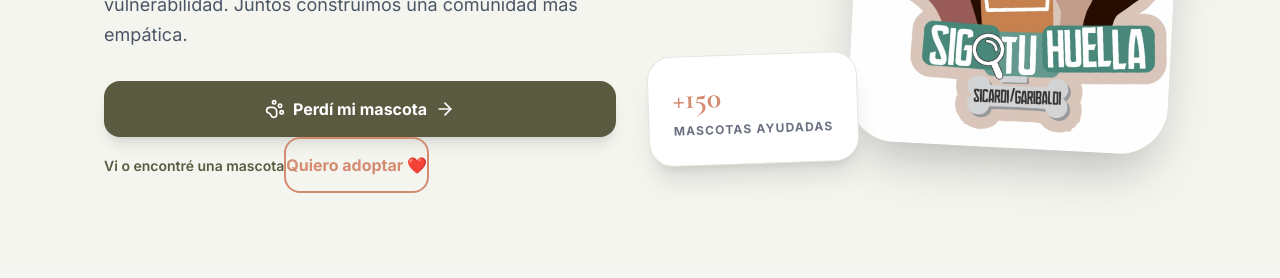
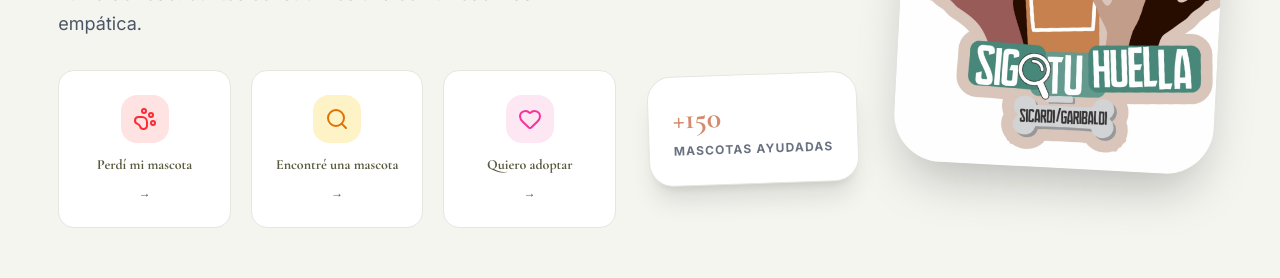
Before and after one commit to sptortarolo-hue/sigotuhuella, a React (Vite) app: page / in a window 1280 px wide. Shown: the part 453-731 px from the top of the page. Built offline with nearby package versions, Linux system fonts and the light colour scheme; no server answers.

Commit message:
feat: 3 cards iguales en hero - relación áurea, mismos iconos, hover sutil

```diff
--- a/src/pages/Home.tsx
+++ b/src/pages/Home.tsx
@@ -1,5 +1,5 @@
 import { Link } from 'react-router-dom';
-import { ArrowRight, Heart, Search, ShieldCheck, Share2, PawPrint } from 'lucide-react';
+import { Heart, Search, ShieldCheck, Share2, PawPrint } from 'lucide-react';
 import { motion } from 'motion/react';
 import { useState, useEffect } from 'react';
 import NewsCarousel from '@/src/components/NewsCarousel';
@@ -33,23 +33,34 @@ export default function Home() {
             <p className="text-base sm:text-lg text-gray-600 leading-relaxed mb-8 max-w-lg">
               Movimiento de vecinos autoconvocados dedicado a la atención y abordaje de mascotas en situación de vulnerabilidad. Juntos construimos una comunidad más empática.
             </p>
-            <Link
-              to="/perdi-mi-mascota"
-              className="w-full px-6 py-4 sm:px-8 bg-brand-primary text-white rounded-2xl font-bold flex items-center justify-center gap-2 hover:bg-brand-primary/90 transition-all shadow-lg hover:shadow-brand-primary/20 text-sm sm:text-base mb-4"
-            >
-              <PawPrint className="w-4 h-4 sm:w-5 sm:h-5" />
-              Perdí mi mascota
-              <ArrowRight className="w-4 h-4 sm:w-5 sm:h-5" />
-            </Link>
-            <Link
-              to="/reportar-rapido"
-              className="text-brand-primary font-semibold text-sm hover:underline transition-all mb-2"
-            >
-              Vi o encontré una mascota
-            </Link>
-            <Link to="/adopcion" className="w-full py-4 border-2 border-brand-secondary text-brand-secondary rounded-2xl font-bold text-center text-sm sm:text-base hover:bg-brand-secondary hover:text-white transition-all">
-              Quiero adoptar ❤️
-            </Link>
+            <div className="grid grid-cols-1 sm:grid-cols-3 gap-5">
+              <Link to="/perdi-mi-mascota"
+                className="group bg-white border border-brand-accent rounded-2xl p-6 text-center hover:shadow-lg hover:-translate-y-1 transition-all">
+                <div className="w-12 h-12 bg-red-100 rounded-2xl flex items-center justify-center mx-auto mb-3 group-hover:scale-110 transition-transform">
+                  <PawPrint className="w-6 h-6 text-red-500" />
+                </div>
+                <h3 className="font-bold text-brand-primary text-sm mb-1">Perdí mi mascota</h3>
+                <span className="text-brand-primary text-xs">→</span>
+              </Link>
+
+              <Link to="/reportar-rapido"
+                className="group bg-white border border-brand-accent rounded-2xl p-6 text-center hover:shadow-lg hover:-translate-y-1 transition-all">
+                <div className="w-12 h-12 bg-amber-100 rounded-2xl flex items-center justify-center mx-auto mb-3 group-hover:scale-110 transition-transform">
+                  <Search className="w-6 h-6 text-amber-600" />
+                </div>
+                <h3 className="font-bold text-brand-primary text-sm mb-1">Encontré una mascota</h3>
+                <span className="text-brand-primary text-xs">→</span>
+              </Link>
+
+              <Link to="/adopcion"
+                className="group bg-white border border-brand-accent rounded-2xl p-6 text-center hover:shadow-lg hover:-translate-y-1 transition-all">
+                <div className="w-12 h-12 bg-pink-100 rounded-2xl flex items-center justify-center mx-auto mb-3 group-hover:scale-110 transition-transform">
+                  <Heart className="w-6 h-6 text-pink-500" />
+                </div>
+                <h3 className="font-bold text-brand-primary text-sm mb-1">Quiero adoptar</h3>
+                <span className="text-brand-primary text-xs">→</span>
+              </Link>
+            </div>
           </motion.div>
 
           <motion.div
```
